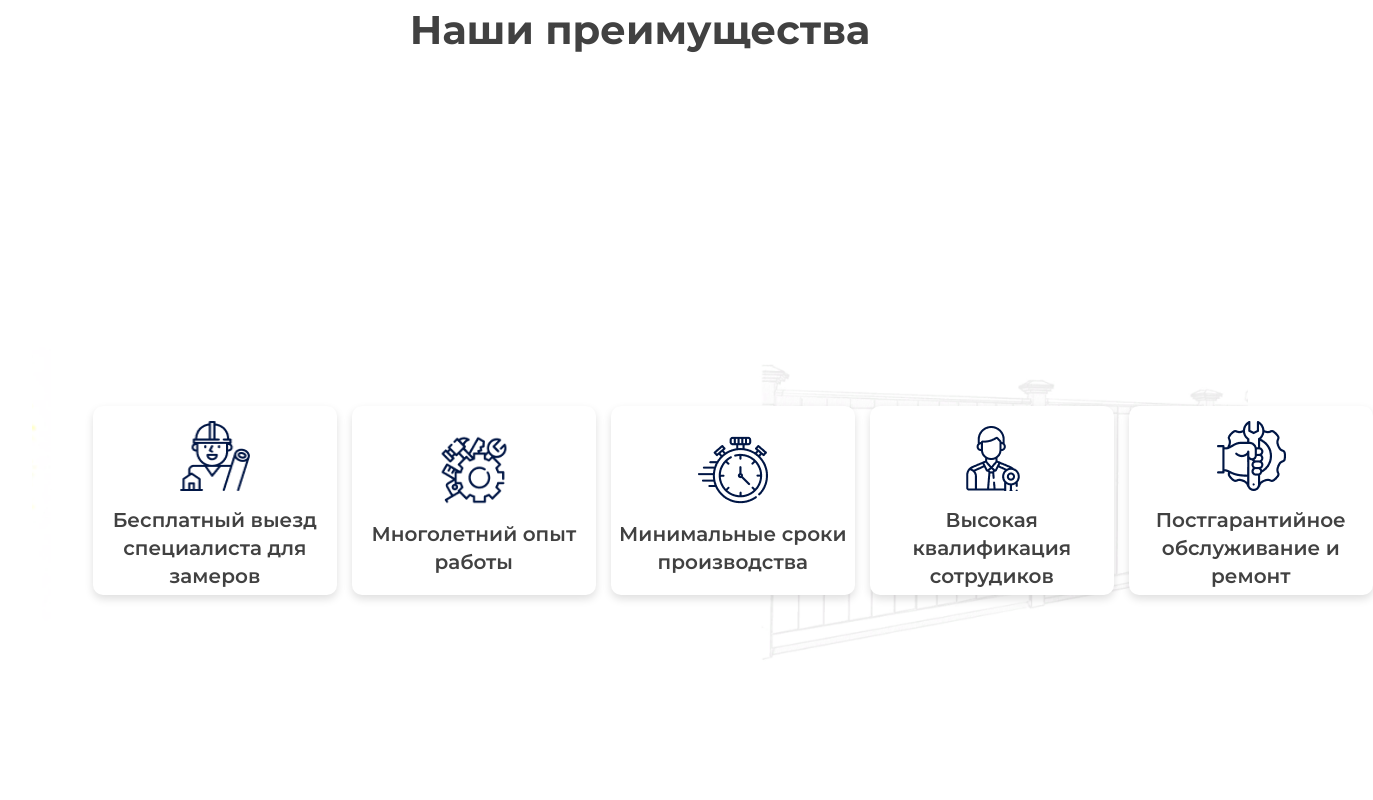
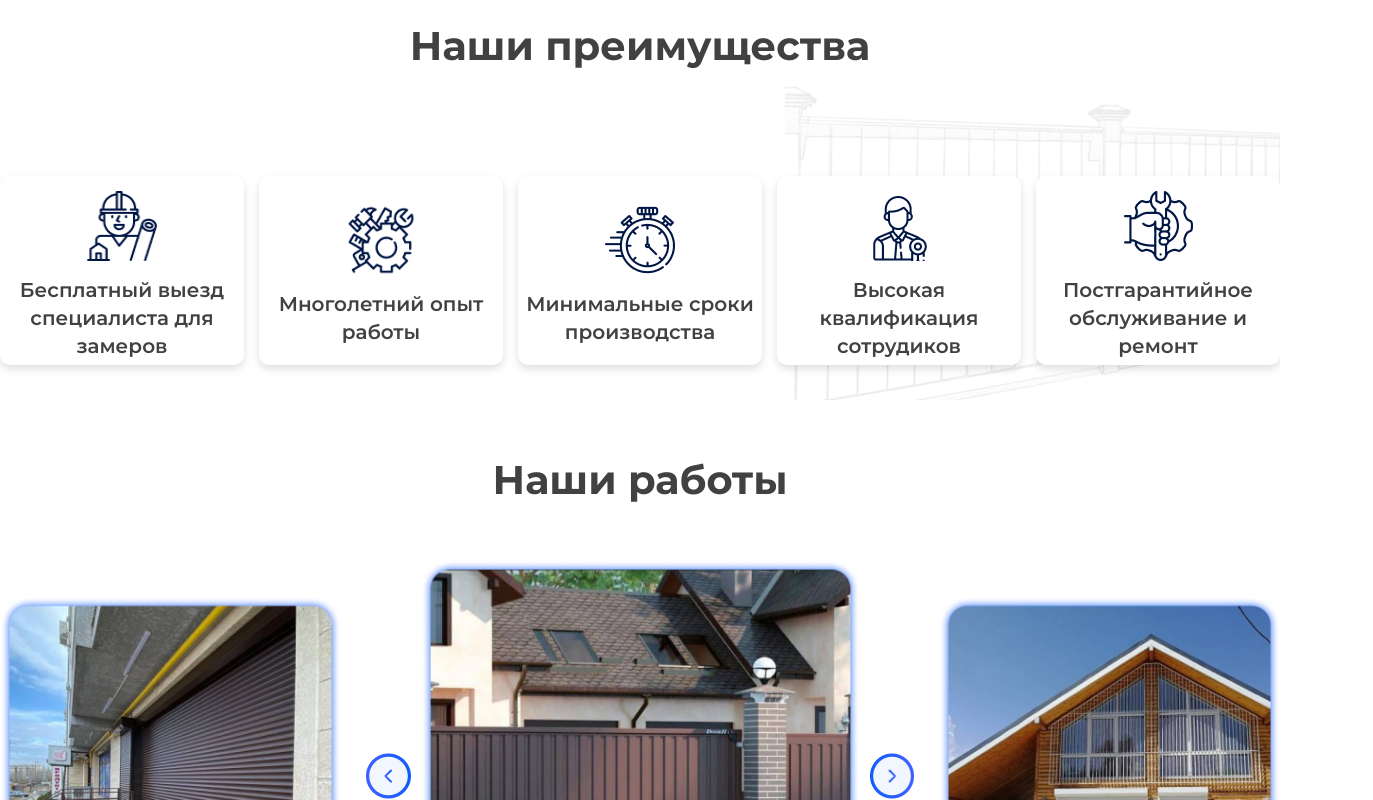
Before and after one commit to luchok22/selim-trade, a Next.js app: page / in a window 1280 px wide. Shown: the top 800 px of the page, 1373 px wide, since content can reach past the window. Built offline with nearby package versions, Linux system fonts and the light colour scheme.

Commit message:
fixed code

```diff
--- a/src/app/page.tsx
+++ b/src/app/page.tsx
@@ -1,16 +1,11 @@
 import Advantages from "@/components/Advantages/Advantages";
-import ReusableComponent from "@/components/ReusableComponent/ReusableComponent";
 import OurWorks from "@/components/OurWorks/OurWorks";
 
 export default function Home() {
   return (
     <>
-      <ReusableComponent title={"Наши преимущества"}>
-        <Advantages />
-      </ReusableComponent>
-      <ReusableComponent title={"Наши работы"}>
-        <OurWorks />
-      </ReusableComponent>
+      <Advantages />
+      <OurWorks />
     </>
   );
 }
--- a/src/components/Advantages/Advantages.module.scss
+++ b/src/components/Advantages/Advantages.module.scss
@@ -1,12 +1,12 @@
 @import "../../app/globalVariables.scss";
 
 .advantages {
-  background-image: url("../../assets/Advantages/image\ 17.png");
+  background: url("../../assets/Advantages/image\ 17.png");
   background-position: center;
   background-repeat: no-repeat;
-  background-size: cover;
-  height: 100vh;
-  background-size: contain;
+  // background-size: cover;
+  height: 400px;
+  // background-size: contain;
 
   display: flex;
   flex-direction: column;
--- a/src/components/Advantages/Advantages.tsx
+++ b/src/components/Advantages/Advantages.tsx
@@ -1,6 +1,7 @@
 import React from "react";
 import style from "./Advantages.module.scss";
 import Image from "next/image";
+import ReusableComponent from "@/components/ReusableComponent/ReusableComponent";
 import logo1 from "../../assets/Advantages/logo1.png";
 import logo2 from "../../assets/Advantages/logo2.png";
 import logo3 from "../../assets/Advantages/logo3.png";
@@ -9,9 +10,8 @@ import logo5 from "../../assets/Advantages/logo5.png";
 const Advantages = () => {
   return (
     <div className={style.advantages}>
-      <div className="container">
+       <ReusableComponent title={"Наши преимущества"}>
         <div className={style.advantages__text } >
-          {/* <h2>Наши преимущества</h2> */}
           <div className={style.advantages__text_desc }>
             <ul>
               <li>
@@ -47,7 +47,7 @@ const Advantages = () => {
             </ul>
           </div>
         </div>
-      </div>
+        </ReusableComponent>
     </div>
   );
 };
--- a/src/components/OurWorks/OurWorks.tsx
+++ b/src/components/OurWorks/OurWorks.tsx
@@ -1,5 +1,6 @@
 import React from "react";
 import style from "./OurWorks.module.scss";
+import ReusableComponent from "@/components/ReusableComponent/ReusableComponent";
 import Image from "next/image";
 import image1 from "../../assets/OurWorks/image1.png";
 import image2 from "../../assets/OurWorks/image2.png";
@@ -10,21 +11,21 @@ import rightArr from "../../assets/OurWorks/rightArrow.png";
 const OurWorks = () => {
   return (
     <div className={style.carousel}>
-      <div className="container">
+      <ReusableComponent title={"Наши работы"}>
         <div className={style.carousel}>
           <Image src={image1} alt="ourworks1" width={341} height={364}/>
           <div className={style.main_picture}>
           <button>
-            <Image src={leftArr} alt="lArrow" width={45} height={45} />
+            <Image src={leftArr} alt="leftArrow" width={45} height={45} />
           </button>
           <Image src={image2} alt="ourworks2" width={439} height={432} />
           <button>
-            <Image src={rightArr} alt="rArrow" width={45} height={45} />
+            <Image src={rightArr} alt="rightArrow" width={45} height={45} />
           </button>
           </div>
           <Image src={image3} alt="ourworks3" width={341} height={364} />
         </div>
-      </div>
+        </ReusableComponent>
     </div>
   );
 };
--- a/src/components/ReusableComponent/ReusableComponent.module.scss
+++ b/src/components/ReusableComponent/ReusableComponent.module.scss
@@ -1,13 +1,9 @@
-@import '../../app/globalVariables.scss';
-.component{
-    .component__container{
-        width: 95%;
+@import "../../app/globalVariables.scss";
+.component {
+  .component__container {
     margin: 0 auto;
-
-        // max-width: 1444px;
   }
-    h1{
-
+  h1 {
     font-size: 40px;
     font-weight: 700;
     line-height: 60px;
```
Lines whose indentation alone changed are shown as unchanged.
